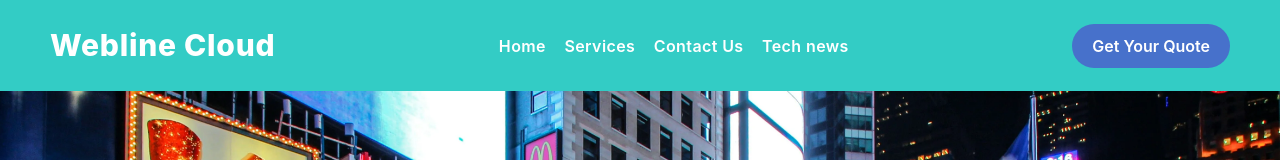
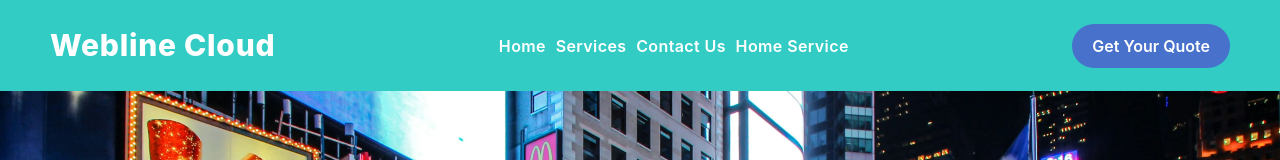
Before and after one commit to webline-cloud/webline_website, a React (Create React App) app: page / in a window 1280 px wide. Shown: the top 160 px of the page. Built offline with nearby package versions, Linux system fonts and the light colour scheme.

Commit message:
Update Header.js
Update Header.js

Tech News to Home Service

```diff
--- a/src/components/Header.js
+++ b/src/components/Header.js
@@ -42,7 +42,7 @@ const Header = () => {
         <Link to="/">  <div onClick={homeButtonClick} className='cursor-pointer'>Home</div></Link>
         <Link to="/"> <div onClick={serviceButtonClick} className='cursor-pointer'>Services</div></Link>
         <Link to="/"> <div onClick={handleButtonClick} className='cursor-pointer'>Contact Us</div></Link>
-          <Link to="/tech-news">  <div className='cursor-pointer'>Tech news</div></Link>
+          <Link to="/tech-news">  <div className='cursor-pointer'>Home Service</div></Link>
         </div>
         <div>
           <div onClick={handleButtonClick} className='bg-[#4771cb] hidden md:block cursor-pointer text-white font-semibold rounded-full px-[20px] py-[10px] hover:bg-white hover:text-[#4771cb]'>Get Your Quote</div>
```
